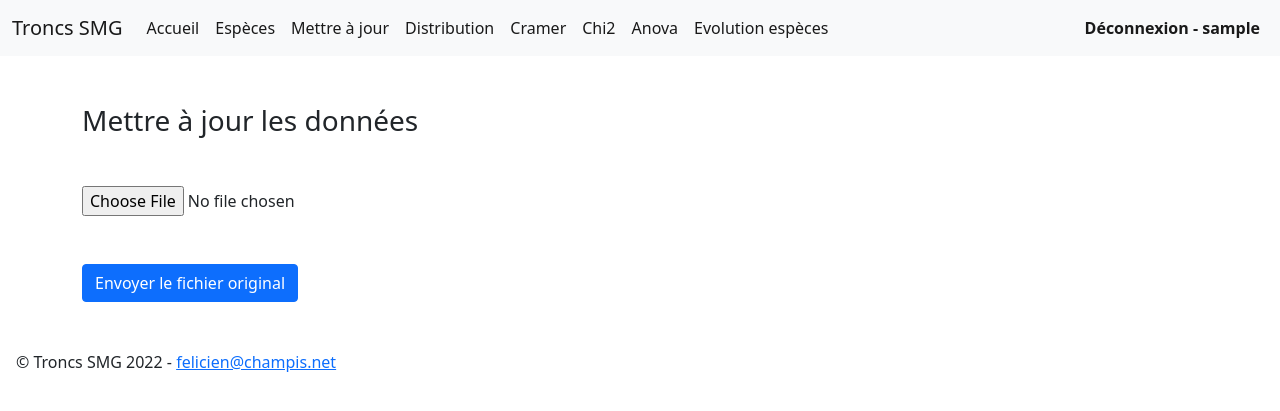
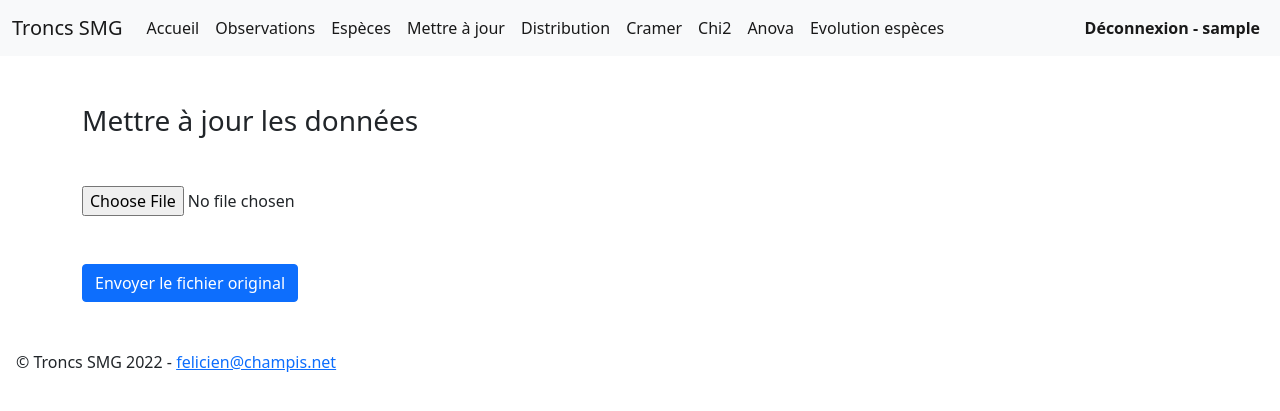
Before and after one commit to feliciencorbat/smg-troncs, a Django app: page /export/ in a window 1280 px wide. Shown: the top 411 px of the page. Run offline with Django 4.2, Linux system fonts and the light colour scheme; the visitor is signed in with stand-in values (Sample User, id 1).

Commit message:
Add observations

```diff
--- a/stats/views.py
+++ b/stats/views.py
@@ -27,6 +27,14 @@ def home(request):
     species = pd.read_excel("files/export/liste_modifiee.xlsx", sheet_name="Espèces")
     nb_species = species.shape[0]
     return render(request, 'stats/home.html', {"nb_obs": nb_obs, "nb_species": nb_species, "errors": errors})
+
+
+@login_required
+def observations(request):
+    observations_list = pd.read_excel("files/export/liste_modifiee.xlsx", sheet_name="Statistiques")
+    observations_list = observations_list.replace({np.nan: None})
+    observations_list = observations_list.to_numpy()
+    return render(request, 'stats/observations.html', {"observations_list": observations_list})
 
 
 @login_required
--- a/templates/base.html
+++ b/templates/base.html
@@ -16,6 +16,9 @@
             <ul class="navbar-nav me-auto mb-2 mb-lg-0">
                 <li class="nav-item">
                     <a aria-current="page" class="nav-link active" href="{% url 'home' %}">Accueil</a>
+                </li>
+                <li class="nav-item">
+                    <a aria-current="page" class="nav-link active" href="{% url 'observations' %}">Observations</a>
                 </li>
                 <li class="nav-item">
                     <a aria-current="page" class="nav-link active" href="{% url 'species' %}">Espèces</a>
--- a/website/urls.py
+++ b/website/urls.py
@@ -21,6 +21,7 @@ urlpatterns = [
     path('', authentication.views.login_page, name='login'),
     path('logout/', authentication.views.logout_user, name='logout'),
     path('home/', stats.views.home, name='home'),
+    path('observations/', stats.views.observations, name='observations'),
     path('species/', stats.views.species, name='species'),
     path('export/', stats.views.export, name='export'),
     path('distribution/', stats.views.distribution, name='distribution'),
```
Also changed, not shown: stats/templates/stats/observations.html (added, +26 -0 lines).
